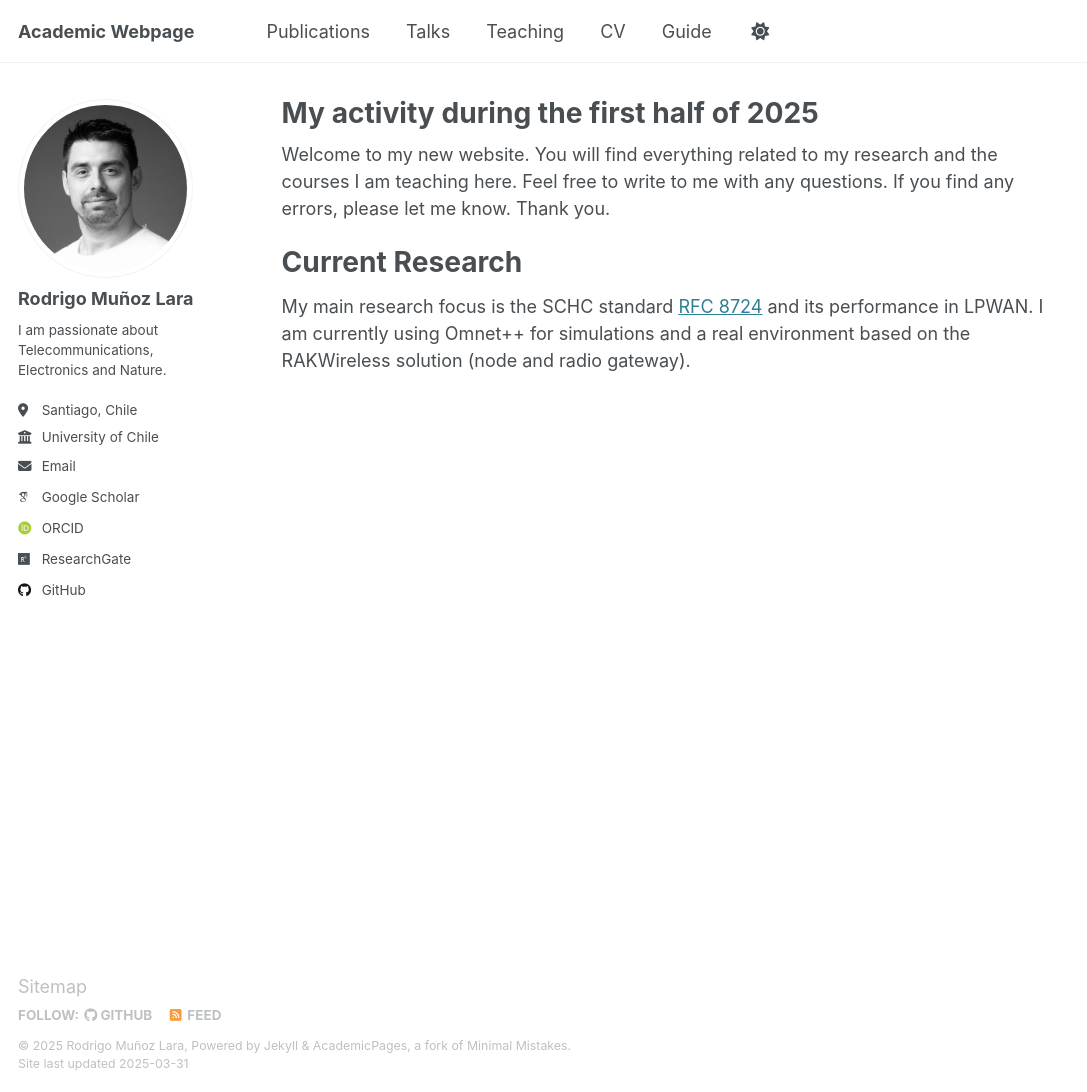
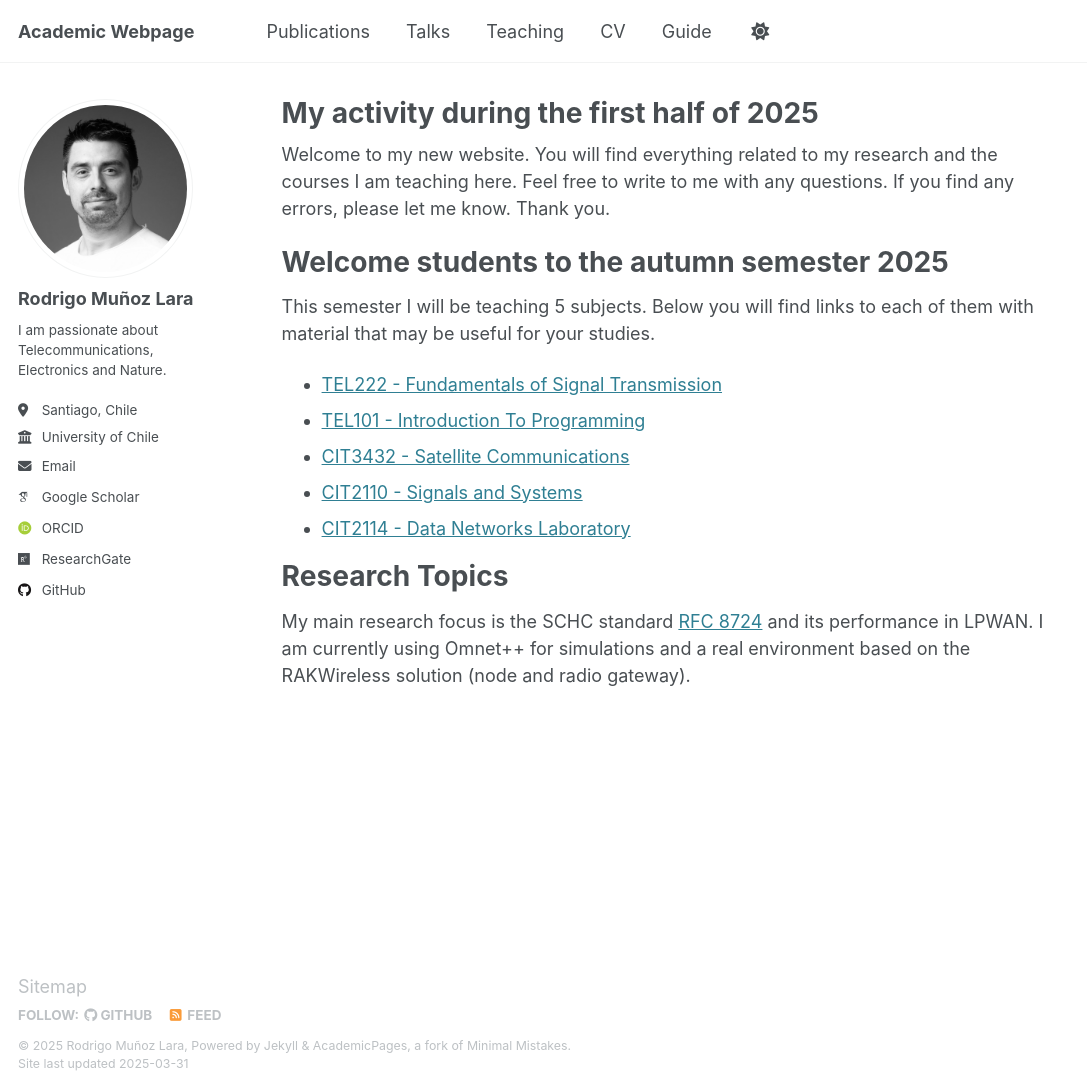
Before and after one commit to RodrigoMunozLara/rodrigomunozlara.github.io, a Jekyll site: the page built from _pages/about.md, in a window 1280 px wide and 1092 px high. Shown: the whole window, without its empty margins (0-1087 px from the left). Built offline with Jekyll 4.4.1, drawn with Linux system fonts in a browser that asks for light colours; some web fonts are replaced.

Commit message:
Changes in main webpage

```diff
--- a/_pages/about.md
+++ b/_pages/about.md
@@ -10,6 +10,17 @@ redirect_from:
 
 Welcome to my new website. You will find everything related to my research and the courses I am teaching here. Feel free to write to me with any questions. If you find any errors, please let me know. Thank you.
 
-Current Research
+Welcome students to the autumn semester 2025
 ======
+
+This semester I will be teaching 5 subjects. Below you will find links to each of them with material that may be useful for your studies.
+
+ * [TEL222 - Fundamentals of Signal Transmission](https://rodrigomunozlara.github.io/teaching/TEL222_Fundamentals_of_Signal_Transmission)
+ * [TEL101 - Introduction To Programming](https://rodrigomunozlara.github.io/teaching/TEL101_Introduction_To_Programming)
+ * [CIT3432 - Satellite Communications](https://rodrigomunozlara.github.io/teaching/CIT2114_Data_Networks)
+ * [CIT2110 - Signals and Systems](https://rodrigomunozlara.github.io/teaching/CIT2110_Signals_and_Systems)
+ * [CIT2114 - Data Networks Laboratory](https://rodrigomunozlara.github.io/teaching/CIT2114_Data_Networks)
+
+# Research Topics
+
 My main research focus is the SCHC standard [RFC 8724](https://www.rfc-editor.org/rfc/rfc8724.html) and its performance in LPWAN. I am currently using Omnet++ for simulations and a real environment based on the RAKWireless solution (node and radio gateway).
```
